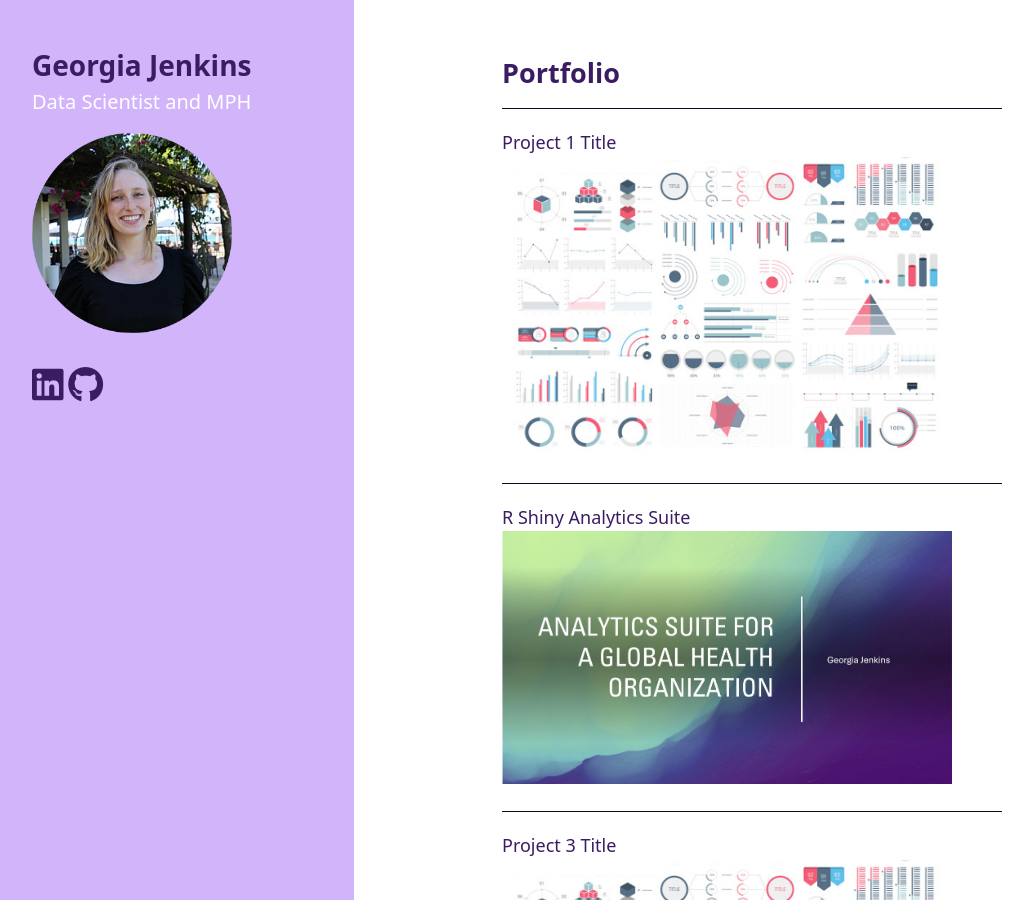
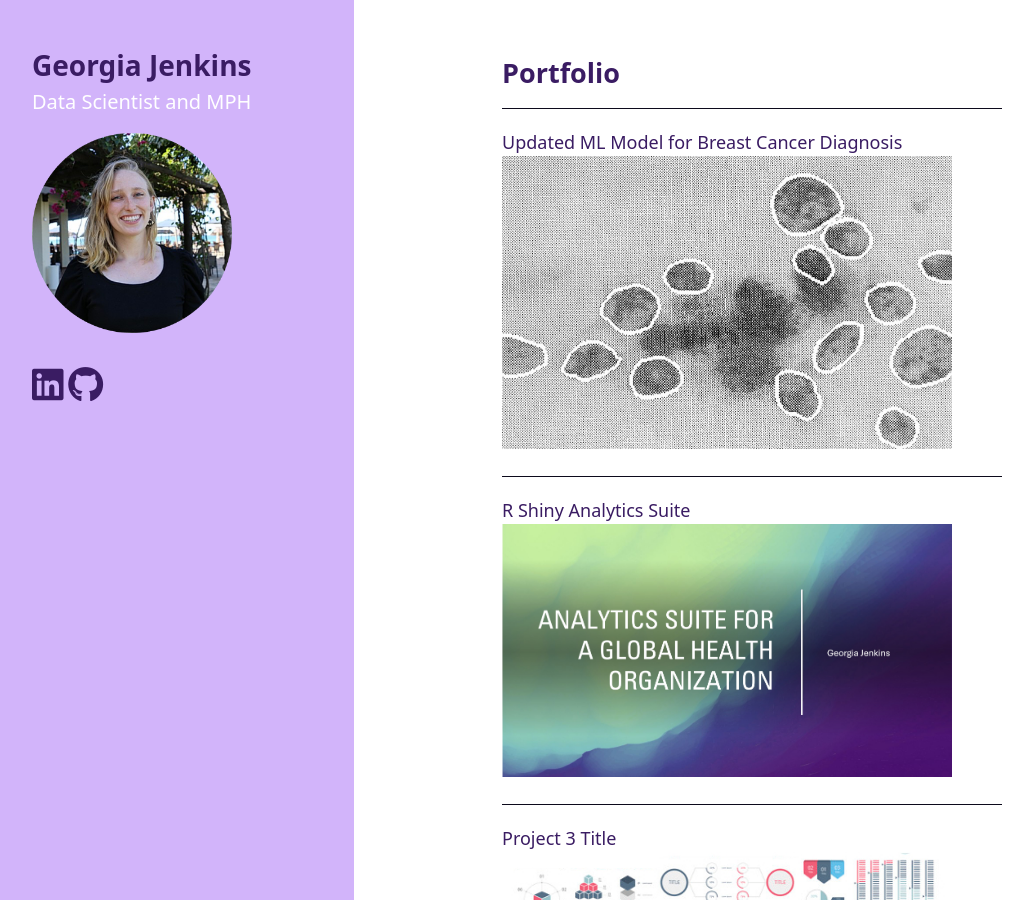
Before and after one commit to geojenk/geojenk.github.io, a Jekyll site: the page built from index.md, in a window 1280 px wide and 900 px high. Shown: the whole window, without its empty margins (68-1101 px from the left). Built offline with Jekyll 4.4.1, drawn with Linux system fonts in a browser that asks for light colours; our own code applies the rules of GitHub Pages for plain Markdown files; a script that is not in the unit is left out.

Commit message:
add breast cancer project

```diff
--- a/index.md
+++ b/index.md
@@ -1,8 +1,8 @@
 ## Portfolio
 
 ---
-[Project 1 Title](/sample_page)
-<img src="images/dummy_thumbnail.jpg?raw=true"/>
+[Updated ML Model for Breast Cancer Diagnosis](/breast_cancer_page)
+<img src="images/tumor_cells.jpg?raw=true"/>
 
 ---
 [R Shiny Analytics Suite](/pdf/analytics_suite.pdf)
```
Also changed, not shown: breast_cancer_page.md (added, +9 -0 lines), images/tumor_cells.jpg (added).
